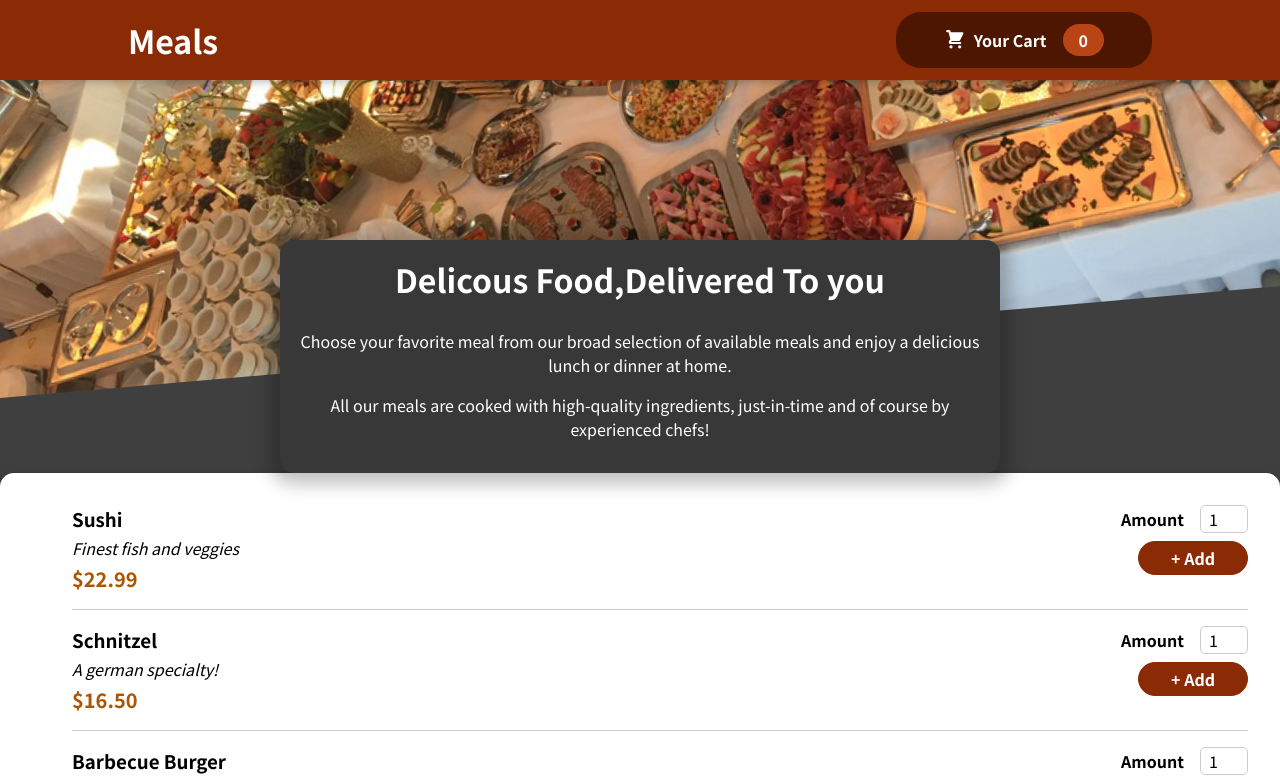
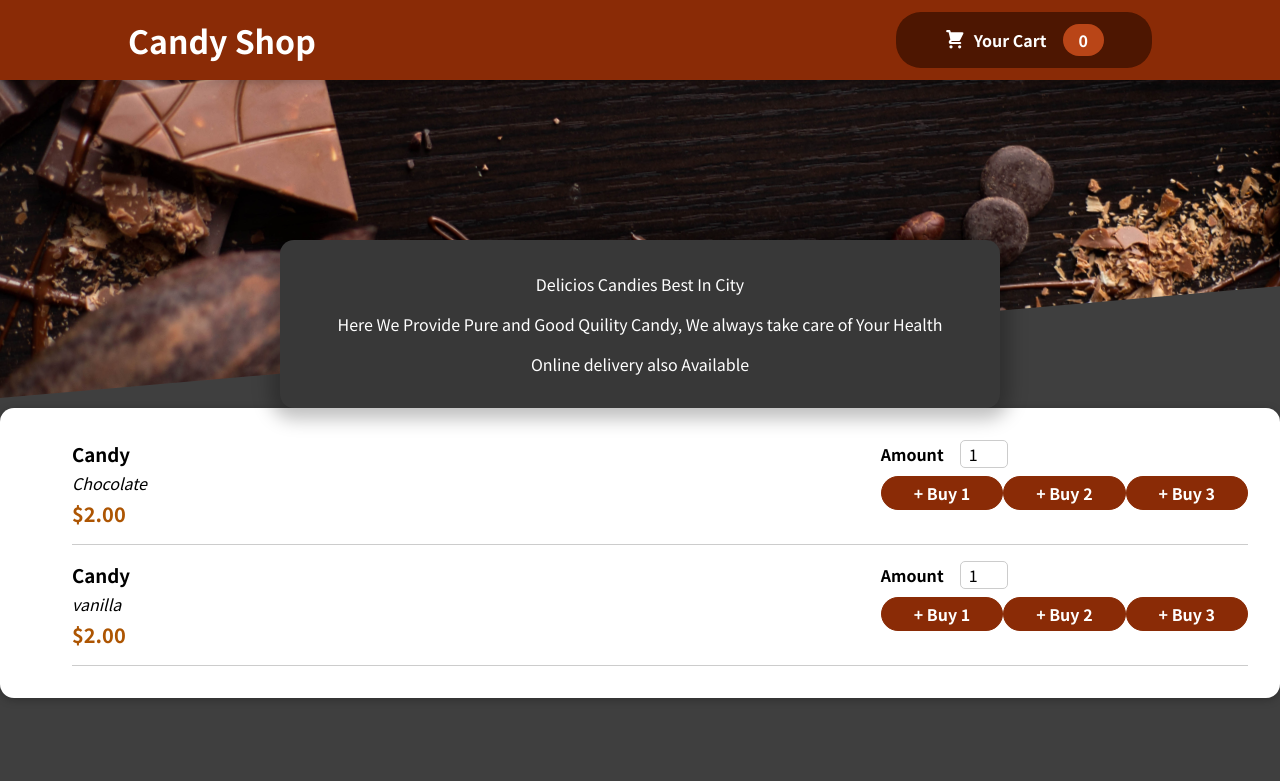
Before and after one commit to arpit00714/Resturant-website, a React (Create React App) app: page / in a window 1280 px wide. Shown: the top 781 px of the page. Built offline with nearby package versions, Linux system fonts and the light colour scheme.

Commit message:
CandyShop

```diff
--- a/src/components/Cart/Cart.js
+++ b/src/components/Cart/Cart.js
@@ -14,6 +14,7 @@ const Cart = (props) => {
   const cartItemRemoveHandler = (id) => {
    cartCtx.removeItem(id);
   };
+
 
   const cartItemAddHandler = (item) => {
     cartCtx.addItem(item);
--- a/src/components/Cart/CartIcon.js
+++ b/src/components/Cart/CartIcon.js
@@ -10,4 +10,5 @@ const CartIcon = () => {
     );
   };
 
+
   export default CartIcon;
--- a/src/components/Cart/CartItem.js
+++ b/src/components/Cart/CartItem.js
@@ -20,4 +20,5 @@ const CartItem = (props) => {
   );
 };
 
+
 export default CartItem;
--- a/src/components/Layout/Header.js
+++ b/src/components/Layout/Header.js
@@ -1,6 +1,6 @@
 import { Fragment } from "react";
 
-import mealsImage from '../../assets/meals.jpg';
+import mealsImage from '../../assets/jessica-loaiza-jxfByDVJmS4-unsplash.jpg';
 
 import classes from './Header.module.css';
 import HeaderCartButton from "./HeaderCartButton";
@@ -9,11 +9,11 @@ const Header = props => {
   return (
   <Fragment>
     <header className={classes.header}>
-      <h1>Meals</h1>
+      <h1>Candy Shop</h1>
       <HeaderCartButton onClick={props.onShowCart} />
     </header>
     <div className={classes['main-image']}>
-        <img src={mealsImage} alt="A table full of delicios food!" />
+        <img src={mealsImage} alt="A table full of delicios Chocolate!" />
     </div>
   </Fragment>
   );
--- a/src/components/Layout/HeaderCartButton.js
+++ b/src/components/Layout/HeaderCartButton.js
@@ -44,4 +44,5 @@ const HeaderCartButton = (props) => {
   );
 };
 
+
 export default HeaderCartButton;
--- a/src/components/Meals/AvailableMeals.js
+++ b/src/components/Meals/AvailableMeals.js
@@ -4,30 +4,19 @@ import Card from "../UI/Card";
 import MealItem from "./MealItem/MealItem";
 
 const DUMMY_MEALS = [
+
   {
     id: "m1",
-    name: "Sushi",
-    description: "Finest fish and veggies",
-    price: 22.99,
+    name: "Candy",
+    description: "Chocolate",
+    price: 2 ,
   },
   {
     id: "m2",
-    name: "Schnitzel",
-    description: "A german specialty!",
-    price: 16.5,
-  },
-  {
-    id: "m3",
-    name: "Barbecue Burger",
-    description: "American, raw, meaty",
-    price: 12.99,
-  },
-  {
-    id: "m4",
-    name: "Green Bowl",
-    description: "Healthy...and green...",
-    price: 18.99,
-  },
+    name: "Candy",
+    description: "vanilla",
+    price: 2 ,
+  }
 ];
 
 const AvailableMeals = () => {
--- a/src/components/Meals/MealItem/MealItem.js
+++ b/src/components/Meals/MealItem/MealItem.js
@@ -32,4 +32,5 @@ const MealItem = (props) => {
   );
 };
 
+
 export default MealItem;
--- a/src/components/Meals/MealItem/MealItemForm.js
+++ b/src/components/Meals/MealItem/MealItemForm.js
@@ -20,6 +20,7 @@ const MealItemForm = (props) => {
     ){
       setAmountIsValid(false);
       return;
+
     }
 
     props.onAddToCart(enteredAmountNumber);
@@ -39,7 +40,9 @@ const MealItemForm = (props) => {
           defaultValue: "1",
         }}
       />
-      <button>+ Add</button>
+      <button>+ Buy 1</button>
+      <button>+ Buy 2</button>
+      <button>+ Buy 3</button>
       {!amountIsValid && <p>Please enter a valid amount (1-5).</p>}
     </form>
   );
--- a/src/components/Meals/MealsSummary.js
+++ b/src/components/Meals/MealsSummary.js
@@ -4,12 +4,17 @@ import classes from './MealsSummary.module.css';
 const MealsSummary = () =>{
     return (
          <section className={classes.summary}>
-        <h2>Delicous Food,Delivered To you</h2>
+            <p>
+
+                Delicios Candies Best In City
+            </p>
+
         <p>
-            Choose your favorite meal from our broad selection of available meals and enjoy a delicious lunch or dinner at home.
+            Here We Provide Pure and Good Quility Candy,
+            We always take care of Your Health
         </p>
         <p>
-            All our meals are cooked with high-quality ingredients, just-in-time and of course by experienced chefs!
+            Online delivery also Available
         </p>
     </section>
     );
```
Also changed, not shown: src/assets/jessica-loaiza-jxfByDVJmS4-unsplash.jpg (added), src/assets/meals.jpg (deleted).
